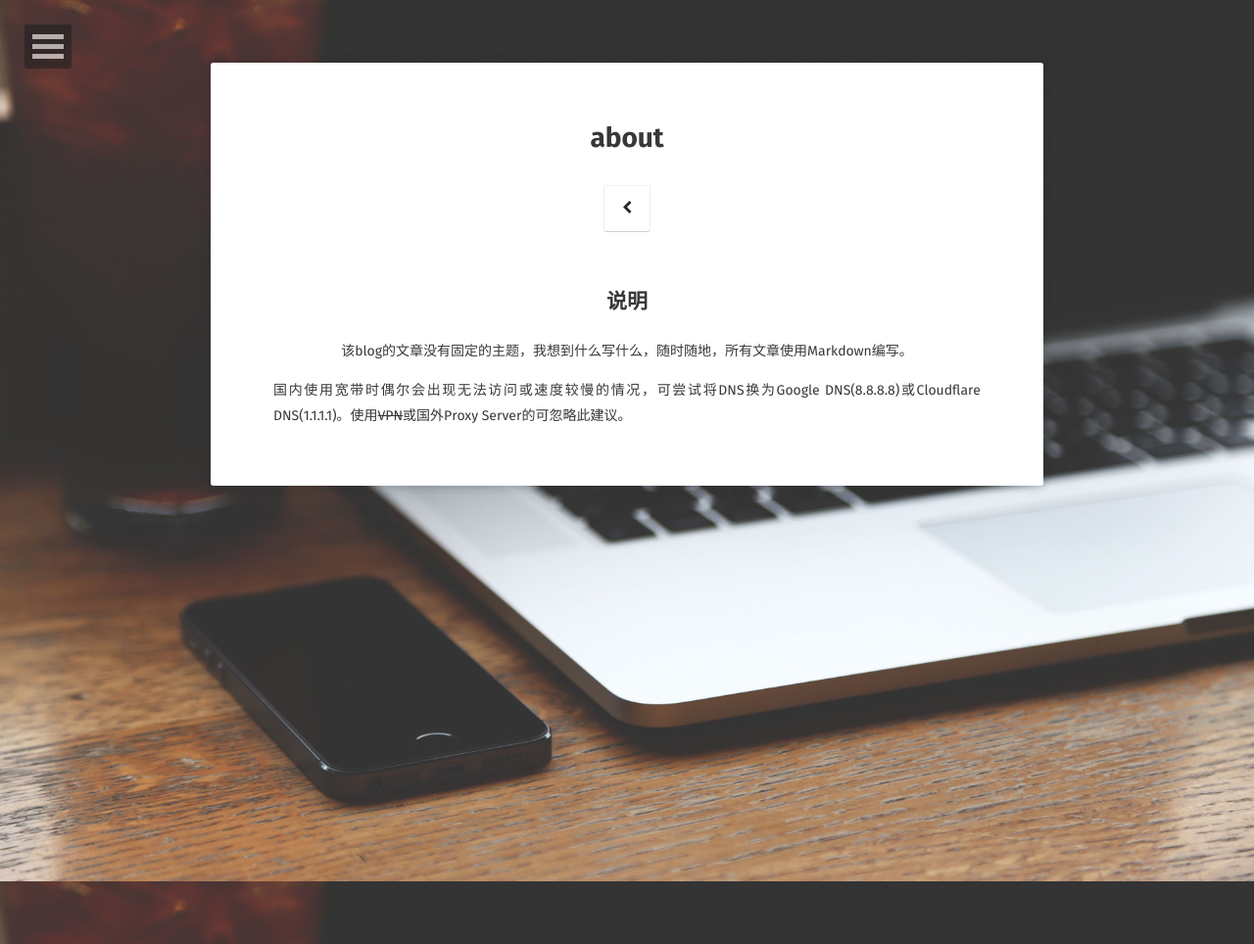
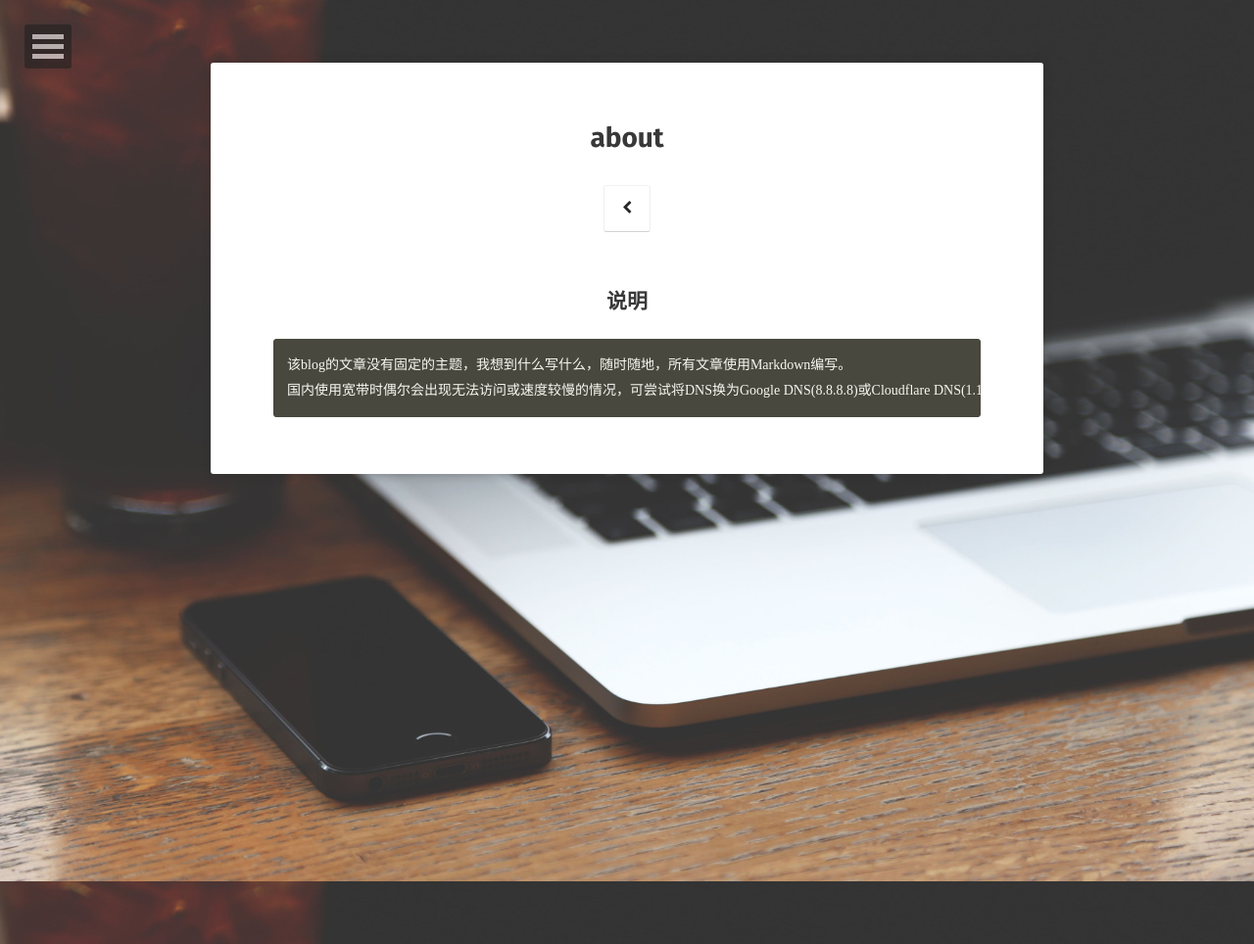
Before and after one commit to aiologybay/aiologybay.github.io, a Jekyll site: the page built from about/index.md, in a window 1280 px wide. Shown: the whole page at 98% size. Built offline with Jekyll 4.4.1, drawn with Linux system fonts in a browser that asks for light colours; some web fonts are replaced.

Commit message:
initial commit

```diff
--- a/about/index.md
+++ b/about/index.md
@@ -7,5 +7,5 @@ comments: false
 ---
 
 ## <center>说明</center>
-<center>该blog的文章没有固定的主题，我想到什么写什么，随时随地，所有文章使用Markdown编写。</center>
-国内使用宽带时偶尔会出现无法访问或速度较慢的情况，可尝试将DNS换为Google DNS(8.8.8.8)或Cloudflare DNS(1.1.1.1)。使用~~VPN~~或国外Proxy Server的可忽略此建议。
+    该blog的文章没有固定的主题，我想到什么写什么，随时随地，所有文章使用Markdown编写。
+    国内使用宽带时偶尔会出现无法访问或速度较慢的情况，可尝试将DNS换为Google DNS(8.8.8.8)或Cloudflare DNS(1.1.1.1)。使用~~VPN~~或国外Proxy Server的可忽略此建议。
```
